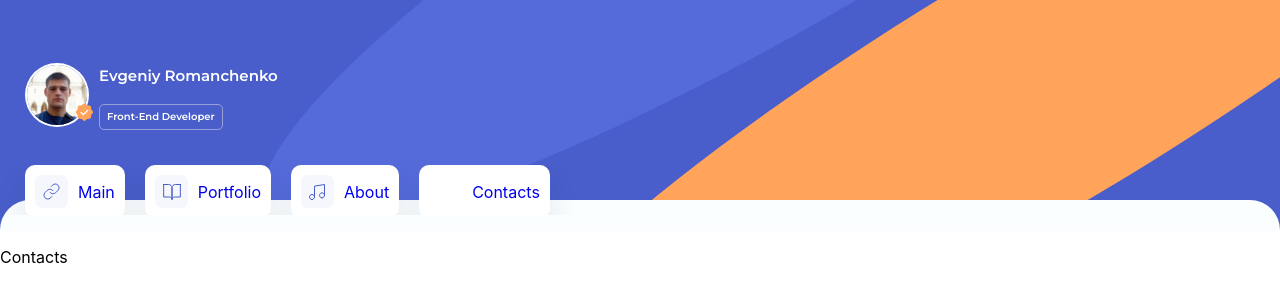
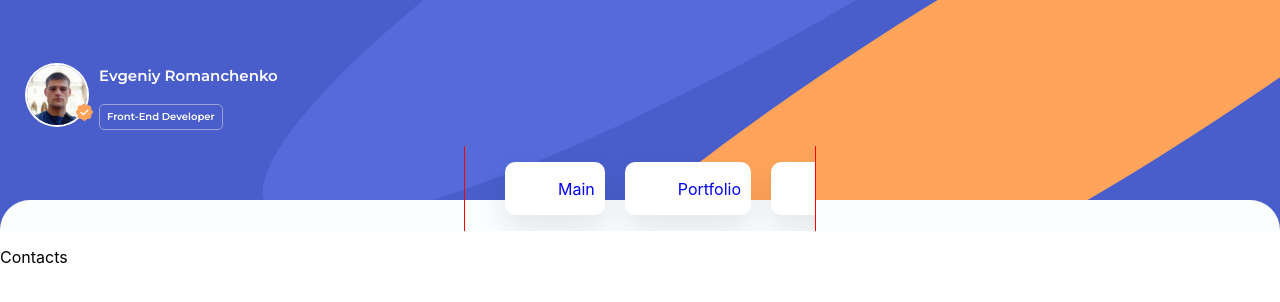
Before and after one commit to romanchenko31/portfolio, a React (Create React App) app: page /contacts in a window 1280 px wide. Shown: the top 302 px of the page. Built offline with nearby package versions, Linux system fonts and the light colour scheme.

Commit message:
add scroll menu

```diff
--- a/src/Component/Navigation/Navigation.jsx
+++ b/src/Component/Navigation/Navigation.jsx
@@ -1,30 +1,69 @@
 import style from "../Navigation/Navigation.module.css";
 import { NavLink } from "react-router-dom";
+import { useEffect, useRef, useState } from "react";
+
+const dataMenu = [
+  {
+    id: 1,
+    label: "Main",
+    path: "",
+  },
+  {
+    id: 2,
+    label: "Portfolio",
+    path: "portfolio",
+  },
+  {
+    id: 3,
+    label: "About",
+    path: "about",
+  },
+  {
+    id: 4,
+    label: "Contacts",
+    path: "contacts",
+  },
+];
 
 const Navigation = () => {
+  const [x, setX] = useState(0);
+  const [y, setY] = useState(0);
+  const ul = useRef(null);
+  useEffect(() => {
+    console.log(x - y);
+    ul.current.style.transform = `translate3d(${(x - y) * -1}px,0,0)`;
+  }, [x, y]);
+
   return (
-    <ul className={style.list}>
-      <li className={style.item}>
-        <NavLink className={`${style.link} ${style.main}`} to="">
-          Main
-        </NavLink>
-      </li>
-      <li className={style.item}>
-        <NavLink className={`${style.link} ${style.portfolio}`} to="portfolio">
-          Portfolio
-        </NavLink>
-      </li>
-      <li className={style.item}>
-        <NavLink className={`${style.link} ${style.about}`} to="about">
-          About
-        </NavLink>
-      </li>
-      <li className={style.item}>
-        <NavLink className={`${style.link} ${style.contacts}`} to="contacts">
-          Contacts
-        </NavLink>
-      </li>
-    </ul>
+    <>
+      <div className={style.list}>
+        <ul
+          ref={ul}
+          onMouseEnter={(v) => {
+            console.log(v);
+          }}
+          onTouchStart={({ changedTouches }) => {
+            const { clientX } = changedTouches[0];
+            setX(clientX);
+          }}
+          onTouchEnd={({ changedTouches }) => {
+            const { clientX } = changedTouches[0];
+            setY(clientX);
+          }}
+          className={style.l}
+        >
+          {dataMenu.map((v) => {
+            return (
+              <li key={v.id} className={style.item}>
+                <NavLink className={`${style.link}`} to={v.path}>
+                  {v.label}
+                </NavLink>
+              </li>
+            );
+          })}
+        </ul>
+      </div>
+    </>
   );
 };
 
--- a/src/Component/Navigation/Navigation.module.css
+++ b/src/Component/Navigation/Navigation.module.css
@@ -1,12 +1,21 @@
 .list{
     position: absolute;
+        width: 350px;
+            overflow: hidden;
+            left: 50%;
+            transform: translate(-50%, 0);
+bottom: 0;
+border-left: 1px solid red;
+border-right: 1px solid red;
+}
+.l{
     bottom: 0;
-    left: -15px;
-    display: -webkit-inline-box;
-    height: 50px;
-        width: 100%;
-        overflow-x: scroll;
-overflow-x: scroll hidden
+        left: -15px;
+        /* display: -webkit-inline-box; */
+        transform: translate3d(0, 0, 0);
+        transition: all 300ms;
+    display: flex;
+        flex-direction: row;
 }
 
 
```
Also changed, not shown: 1 other file (tests, documents, lock files or other folders).
